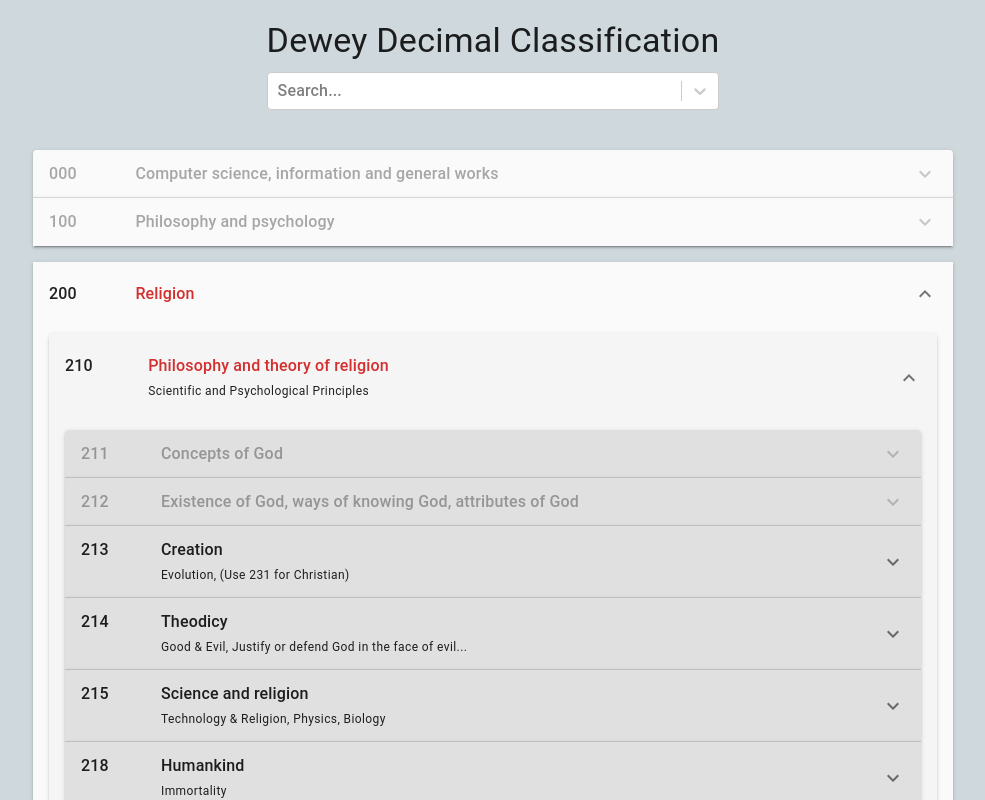
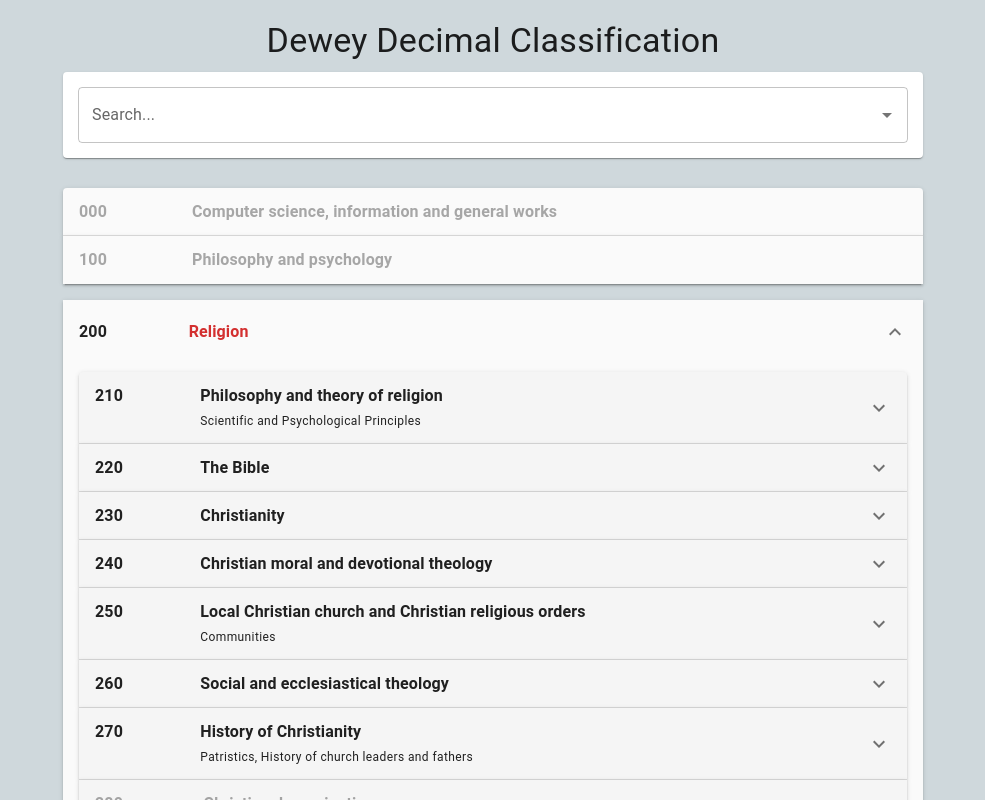
Before and after one commit to AdrianMetlenko/DDC, a React (Create React App) app: page / in a window 1280 px wide. Shown: the top 800 px of the page, without its empty margins (147-1132 px from the left). Built offline with nearby package versions, Linux system fonts and the light colour scheme.

Commit message:
Search UI improvements

```diff
--- a/src/App.tsx
+++ b/src/App.tsx
@@ -1,9 +1,17 @@
 import React, {useEffect, useState} from 'react';
-import {AccordionDetails, AccordionSummary, Typography, CssBaseline, useTheme, Accordion} from '@mui/material';
+import {
+    AccordionDetails,
+    AccordionSummary,
+    Typography,
+    CssBaseline,
+    useTheme,
+    Accordion,
+    TextField, Autocomplete, Paper
+} from '@mui/material';
 import {ExpandMore} from '@mui/icons-material';
 import ddcJson from './ddc.json'
-import Select from 'react-select'
 import {grey} from "@mui/material/colors";
+import {Helmet} from 'react-helmet'
 
 interface ddcCode {
     code: string
@@ -31,23 +39,45 @@ const colors = (depth: number) => {
     }
 }
 
-function createAccordion(code: ddcCode, expanded: string, setExpanded: any, matchDepth: number, theme: any) {
+function createAccordion(code: ddcCode, expanded: string | null, setExpanded: any, matchDepth: number, theme: any) {
 
     if (code.code.slice(0, matchDepth).slice(-1) === '.') {
         matchDepth = matchDepth + 1
     }
     const match = code.code.slice(0, matchDepth)
-    const expand = expanded.slice(0, matchDepth) === match
+    let expand = false
+    if (expanded) {
+        expand = expanded.slice(0, matchDepth) === match
+    }
     const color = expand ? theme.palette.error.main : theme.palette.text.main
 
 
     if (code.children) {
-        return <Accordion elevation={2} disabled={!code.enabled} expanded={expand}
-                          onChange={() => setExpanded(code.code)} style={{background: colors(matchDepth)}}>
-            <AccordionSummary expandIcon={<ExpandMore/>}>
-                <Typography sx={{width: '10%', flexShrink: 0}}>{code.code}</Typography>
-                <div>
-                    <Typography style={{color: color}}>{code.title}</Typography>
+        return <Accordion
+            elevation={2}
+            disabled={!code.enabled}
+            expanded={expand}
+            onChange={() => {
+                if (expanded === code.code) {
+                    if (code.code.length > 4) {
+                        setExpanded(code.code.slice(0, -1))
+                    } else {
+                        let trimmed = code.code.replace(/[.0]/g, '')
+                        let levelUp = trimmed.slice(0, -1)
+                        while (levelUp.length < 3) {
+                            levelUp = levelUp + '0'
+                        }
+                        setExpanded(levelUp)
+                    }
+                } else {
+                    setExpanded(code.code)
+                }
+            }}
+            style={{background: colors(matchDepth)}}>
+            <AccordionSummary expandIcon={<ExpandMore/>} style={{display: 'flex'}}>
+                <Typography style={{flex: 1, paddingRight: '5%', fontWeight: 'bold'}}>{code.code}</Typography>
+                <div style={{flex: 10}}>
+                    <Typography style={{color: color, fontWeight: 'bold'}}>{code.title}</Typography>
                     <Typography variant='caption'>{code.notes}</Typography>
                 </div>
             </AccordionSummary>
@@ -56,12 +86,16 @@ function createAccordion(code: ddcCode, expanded: string, setExpanded: any, matc
             </AccordionDetails>
         </Accordion>
     } else {
-        return <Accordion elevation={2} disabled={!code.enabled} expanded={expanded === code.code}
-                          onChange={() => setExpanded(code.code)} style={{background: colors(matchDepth)}}>
-            <AccordionSummary expandIcon={<ExpandMore/>}>
-                <Typography sx={{width: '10%', flexShrink: 0}}>{code.code}</Typography>
-                <div>
-                    <Typography style={{color: color}}>{code.title}</Typography>
+        return <Accordion
+            elevation={2}
+            disabled={!code.enabled}
+            expanded={expanded === code.code}
+            style={{background: colors(matchDepth)}}
+        >
+            <AccordionSummary style={{display: 'flex'}}>
+                <Typography style={{flex: 1, paddingRight: '5%', fontWeight: 'bold'}}>{code.code}</Typography>
+                <div style={{flex: 10}}>
+                    <Typography style={{color: color, fontWeight: 'bold'}}>{code.title}</Typography>
                     <Typography variant='caption'>{code.notes}</Typography>
                 </div>
             </AccordionSummary>
@@ -70,9 +104,12 @@ function createAccordion(code: ddcCode, expanded: string, setExpanded: any, matc
 }
 
 function flatten(json: ddcCode, flatArray: option[]): option[] {
-    if(json.enabled){
-        flatArray.push({value: json.code, label: `${json.code}: ${json.title}`})
+    let notes = ''
+    if (json.notes) {
+        notes = ` (${json.notes})`
     }
+    const group = json.code.slice(0, 2) + '0'
+    flatArray.push({id: json.code, label: `${json.code}: ${json.title}` + notes, group: group, disabled: !json.enabled})
     if (json.children) {
         json.children.forEach(child => flatten(child, flatArray))
     }
@@ -81,13 +118,15 @@ function flatten(json: ddcCode, flatArray: option[]): option[] {
 }
 
     interface option {
-    value: string,
-    label: string
+        id: string,
+        label: string,
+        group: string
+        disabled: boolean
     }
 
     function App() {
         const theme = useTheme()
-    const [expanded, setExpanded] = useState<string>('210');
+        const [expanded, setExpanded] = useState<string | null>('200');
         const [ddc, setDDC] = useState<ddcCode[]>([]);
         const [searchOptions, setSearchOptions] = useState<option[]>([]);
 
@@ -105,15 +144,39 @@ function App() {
                 alignItems: "center",
                 flexDirection: "column"
             }}>
+                <Helmet>
+                    <title>{"DDC Index"}</title>
+                </Helmet>
                 <CssBaseline/>
-            <div style={{textAlign: 'center', marginTop: 20}}>
+                <div style={{
+                    textAlign: 'center',
+                    paddingLeft: 20,
+                    paddingTop: 20,
+                    paddingRight: 20,
+                    width: '100%',
+                    maxWidth: 900
+                }}>
                     <Typography style={{marginBottom: 10}} variant="h4">Dewey Decimal Classification</Typography>
-                <div style={{textAlign: 'left'}}>
-                    <Select options={searchOptions} onChange={e => setExpanded(e!.value)} placeholder={'Search...'}/>
+                    <Paper style={{textAlign: 'left', marginBottom: 10, width: '100%', padding: 15}}>
+                        <Autocomplete
+                            options={searchOptions}
+                            getOptionDisabled={(option) => option.disabled}
+                            groupBy={(option) => option.group}
+                            onChange={(event, newValue) => {
+                                if (newValue) {
+                                    setExpanded(newValue.id)
+                                } else {
+                                    setExpanded(newValue)
+                                }
+
+                            }}
+                            renderInput={(params) => <TextField {...params} variant='outlined' label="Search..."/>}
+                        />
+                        {/*<Select isClearable options={searchOptions} onChange={e => setExpanded(e!.value)}*/}
+                        {/*        placeholder={'Search...'}/>*/}
+                    </Paper>
                 </div>
-
-            </div>
-            <div style={{width: 1000, padding: 40}}>
+                <div style={{maxWidth: 900, padding: 20, width: '100%'}}>
                     {ddc?.map(code => createAccordion(code, expanded, setExpanded, 1, theme))}
                 </div>
             </div>
--- a/src/Theme.js
+++ b/src/Theme.js
@@ -6,10 +6,5 @@ export const defaultTheme = createTheme({
         background:{
             default: blueGrey['A100']
         }
-    },
-    typography: {
-        body1: {
-            fontWeight: 500,
-        },
     }
 });
--- a/src/ddc.json
+++ b/src/ddc.json
@@ -263,7 +263,7 @@
             "code": "241",
             "title": "Christian ethics",
             "notes": "Moral theology, Conscience, Sins & vices, Virtues",
-            "enabled": false
+            "enabled": true
           },
           {
             "code": "242",
```
Also changed, not shown: package.json (+4 -3 lines), 1 other file (tests, documents, lock files or other folders). Lines whose indentation alone changed are shown as unchanged.
